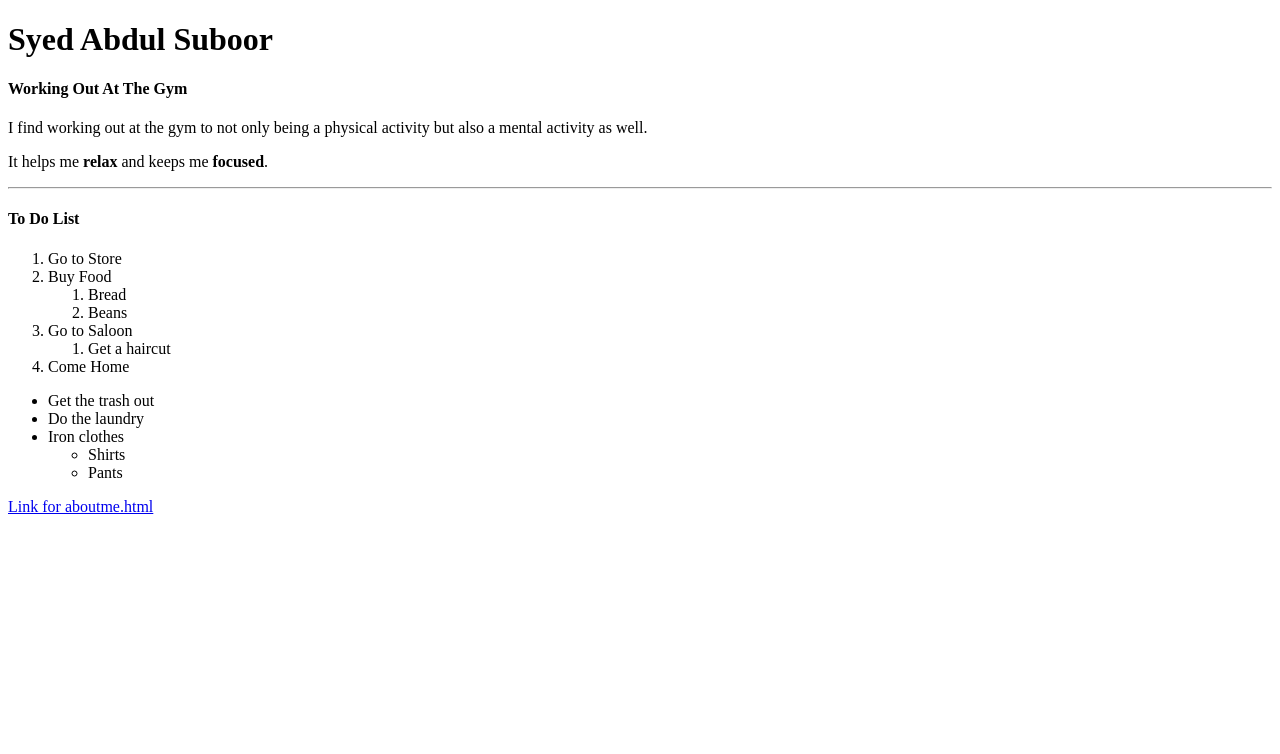
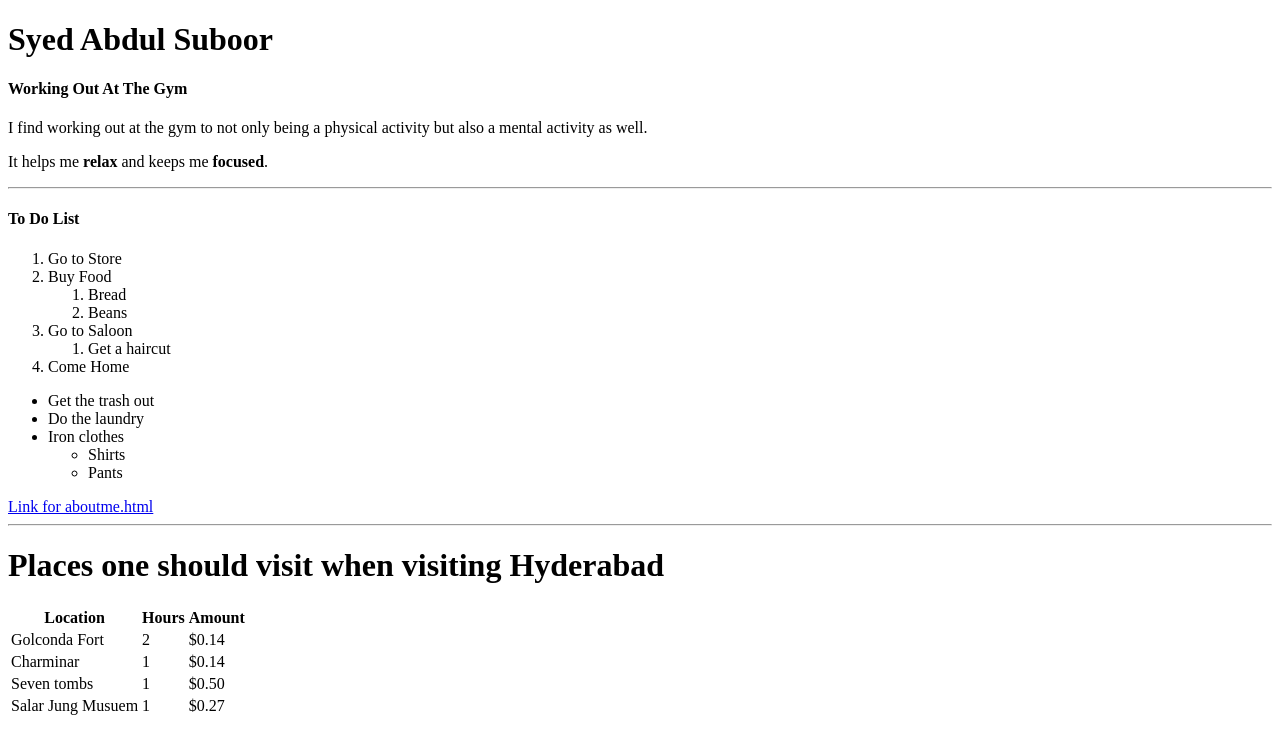
Before and after one commit to 44-563-Web-Apps-S21/webapps-s21-assignment-3-AbdulSuboor-Syed, a plain HTML site: page index.html in a window 1280 px wide. Drawn offline with Linux system fonts and the light colour scheme.

Commit message:
Adding Table

```diff
--- a/index.html
+++ b/index.html
@@ -39,6 +39,38 @@
                  </li>
         </ul>
         <a href="aboutme.html">Link for aboutme.html</a>
+
+        <hr>
+
+        <h1>Places one should visit when visiting Hyderabad</h1>
+
+        <table>
+        <tr>
+            <th>Location</th>
+            <th>Hours</th>
+            <th>Amount</th>
+        </tr>
+        <tr>
+            <td>Golconda Fort</td>
+            <td>2</td>
+            <td>$0.14</td>
+        </tr>
+        <tr>
+            <td>Charminar</td>
+            <td>1</td>
+            <td>$0.14</td>
+        </tr>
+        <tr>
+            <td>Seven tombs</td>
+            <td>1</td>
+            <td>$0.50</td>
+        </tr>
+        <tr>
+            <td>Salar Jung Musuem</td>
+            <td>1</td>
+            <td>$0.27</td>
+        </tr>
+        </table>
     </body>
 
 </html>
```
